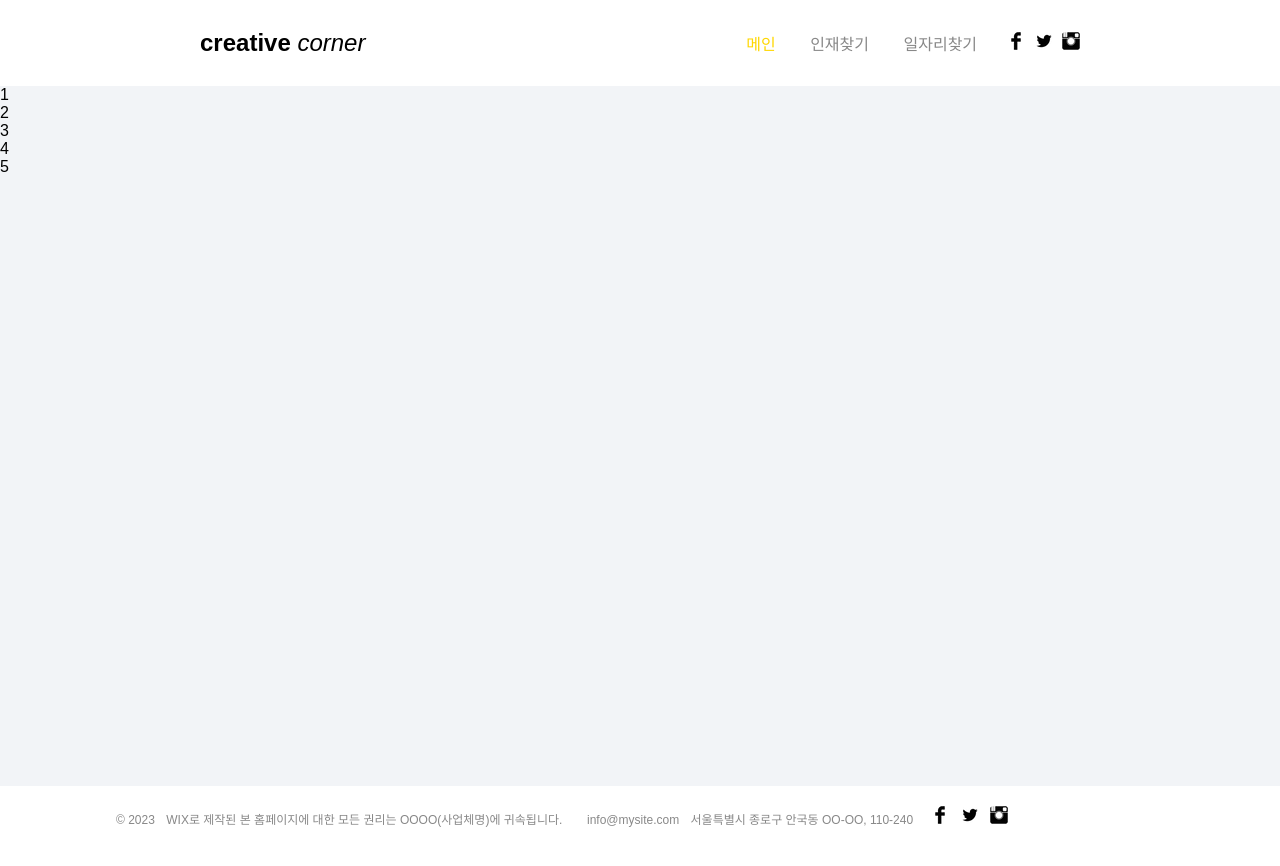
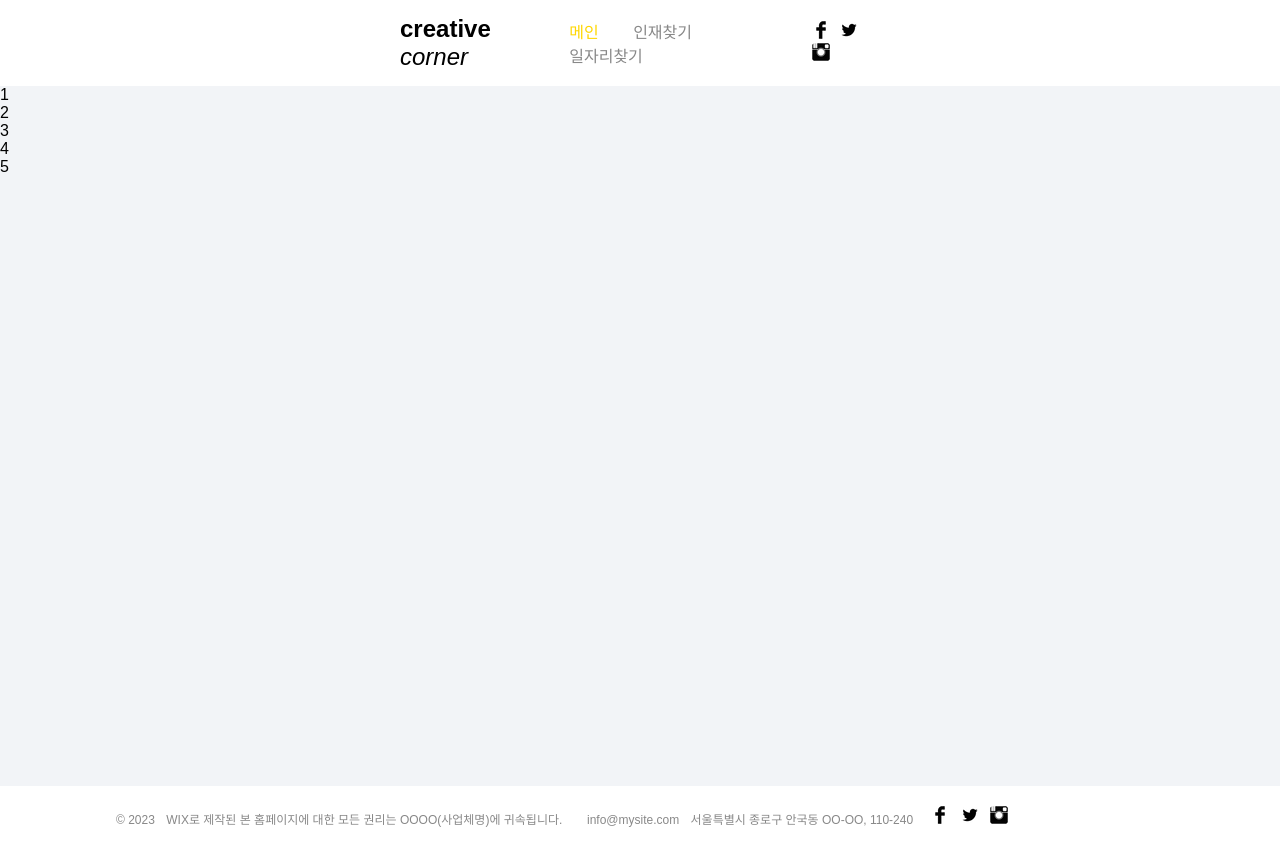
Before and after one commit to kosmos992/ll_repo, a plain HTML site: page header.html in a window 1280 px wide. Drawn offline with Linux system fonts and the light colour scheme.

Commit message:
UPDATE: madding on header

```diff
--- a/과제2 header.css
+++ b/과제2 header.css
@@ -2,7 +2,7 @@ header {
   display: flex;
   justify-content: space-between;
   align-items: center;
-  padding:  0px 200px;
+  padding:  0px 400px;
   height: 86px;
 }
 
```
